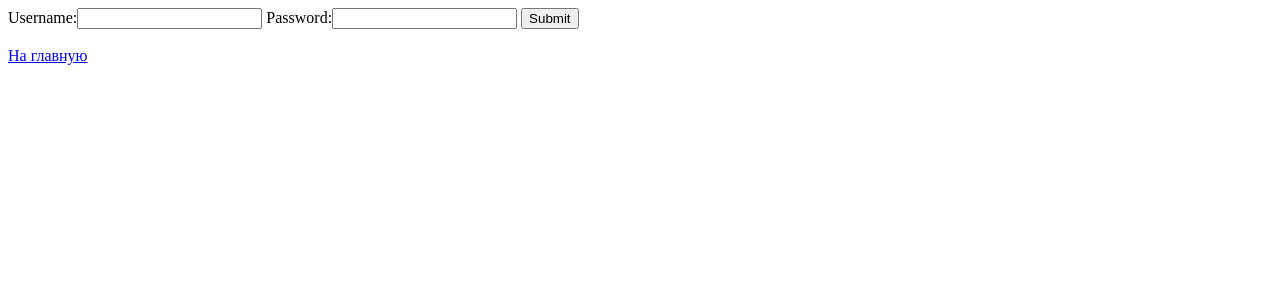
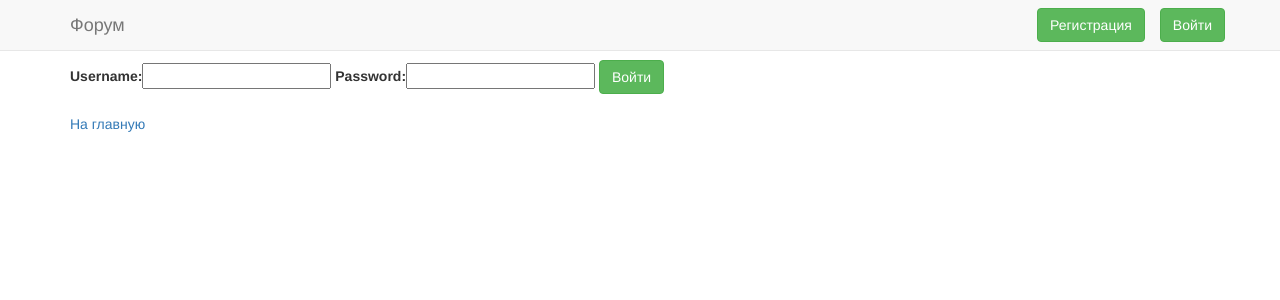
Before and after one commit to Apollon76/forum_django, a Django app: page /forum_app/login/ in a window 1280 px wide. Shown: the top 300 px of the page. Run offline with Django 3.2, Linux system fonts and the light colour scheme; some libraries are stand-ins or nearby versions.

Commit message:
Tune static files, make beautiful buttons

```diff
--- a/forum/urls.py
+++ b/forum/urls.py
@@ -14,9 +14,14 @@ Including another URLconf
     2. Add a URL to urlpatterns:  url(r'^blog/', include(blog_urls))
 """
 from django.conf.urls import include, url
+from django.conf.urls.static import static
 from django.contrib import admin
+
+from .settings import STATIC_URL, MEDIA_URL, STATIC_ROOT, MEDIA_ROOT
 
 urlpatterns = [
         url(r'^forum_app/', include('forum_app.urls')),
         url(r'^admin/', include(admin.site.urls)),
     ]
+urlpatterns += static(STATIC_URL, document_root=STATIC_ROOT)
+urlpatterns += static(MEDIA_URL, document_root=MEDIA_ROOT)
--- a/forum_app/templates/base_generic.html
+++ b/forum_app/templates/base_generic.html
@@ -3,16 +3,51 @@
 <head>
     <meta charset="UTF-8">
     {% load staticfiles %}
-    <!--<link href="{% static 'bootstrap/css/bootstrap.min.css' %}" rel=stylesheet>-->
+    <link href="{% static 'bootstrap/css/bootstrap.min.css' %}" rel=stylesheet>
+    <style>
+        body {
+          padding-top: 60px;
+          padding-bottom: 20px;
+        }
+    </style>
     <title>{%  block title %}{% endblock %}</title>
 </head>
 <body>
+    <nav class="navbar navbar-default navbar-fixed-top">
+      <div class="container">
+        <div class="navbar-header">
+          <button type="button" class="navbar-toggle collapsed" data-toggle="collapse" data-target="#navbar" aria-expanded="false" aria-controls="navbar">
+            <span class="sr-only">Toggle navigation</span>
+            <span class="icon-bar"></span>
+            <span class="icon-bar"></span>
+            <span class="icon-bar"></span>
+          </button>
+          <a class="navbar-brand" href="{% url 'index' %}">Форум</a>
+        </div>
+        <div id="navbar" class="navbar-collapse collapse">
+            {% if user.is_authenticated %}
+                <form class="navbar-form navbar-right" action="{% url 'logout' %}">
+                    <button type="submit" class="btn btn-success navbar-right">Выйти</button>
+                </form>
+            {% else %}
+                <form class="navbar-form navbar-right" action="{% url 'login' %}">
+                    <button type="submit" class="btn btn-success navbar-right">Войти</button>
+                </form>
+                 <form class="navbar-form navbar-right" action="{% url 'registration' %}">
+                    <button type="submit" class="btn btn-success navbar-right">Регистрация</button>
+                </form>
+            {% endif %}
+        </div>
+      </div>
+    </nav>
+
     <div class="container">
         {% block content %}{% endblock %}
     </div>
+
     <footer class="footer">
       <div class="container">
-          <a href="/forum_app">На главную</a><br>
+          <a href="{% url 'index' %}">На главную</a><br>
           <!--<p class="text-muted">Place sticky footer content here.</p>-->
       </div>
     </footer>
--- a/forum_app/templates/login.html
+++ b/forum_app/templates/login.html
@@ -2,10 +2,10 @@
 
 {% block title %}Вход{% endblock %}
 {% block content %}
-    <form action="" method="post">
+    <form action="" method="post" xmlns="http://www.w3.org/1999/html">
         {% csrf_token %}
         {{ form }}
-        <input type="submit" value="Submit" />
+        <button type="submit" class="btn btn-success">Войти</button>
     </form>
     {% csrf_token %}
     <a>{{ error_message }}</a><br>
--- a/forum_app/templates/new_thread.html
+++ b/forum_app/templates/new_thread.html
@@ -6,7 +6,7 @@
         {% csrf_token %}
         {{ thread_form }}
         {{ post_form }}
-        <input type="submit" value="Создать" />
+        <button type="submit" class="btn btn-success">Создать</button>
     </form>
     {% csrf_token %}
     <a>{{ error_message }}</a><br>
--- a/forum_app/templates/registration.html
+++ b/forum_app/templates/registration.html
@@ -5,7 +5,7 @@
     <form action="" method="post">
         {% csrf_token %}
         {{ form }}
-        <input type="submit" value="Submit" />
+        <button type="submit" class="btn btn-success">Отправить</button>
     </form>
     {% csrf_token %}
     <a>{{ error_message }}</a>
--- a/forum_app/templates/thread.html
+++ b/forum_app/templates/thread.html
@@ -6,7 +6,7 @@
         <form action="submit/" method="post">
             {% csrf_token %}
             {{ post_form }}
-            <input type="submit" value="Submit" />
+            <button type="submit" class="btn btn-success">Отправить</button>
         </form>
     {% endif %}
     {% for post in posts %}
```
Also changed, not shown: forum/settings.py (+9 -0 lines), forum_app/templates/index.html (+1 -8 lines), db.sqlite3.
